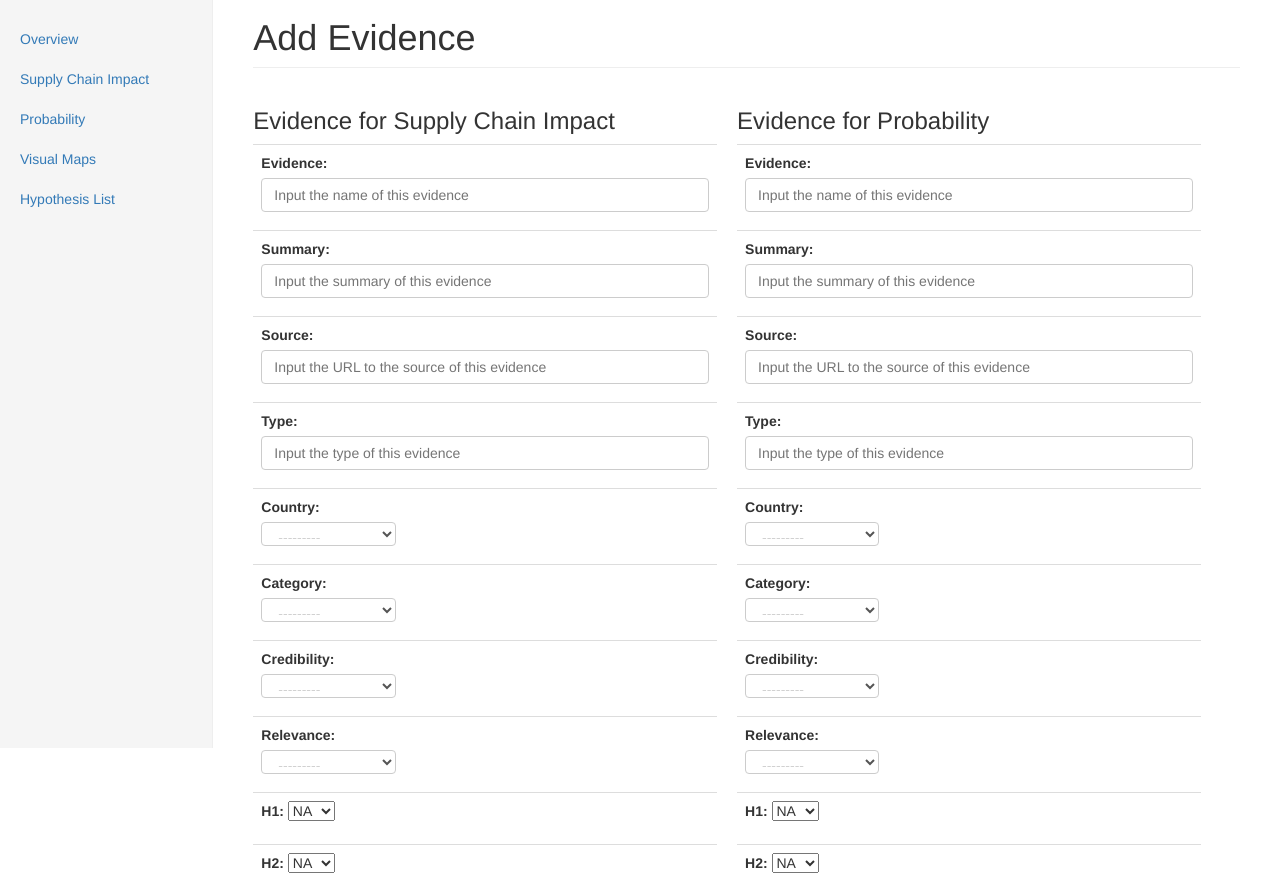
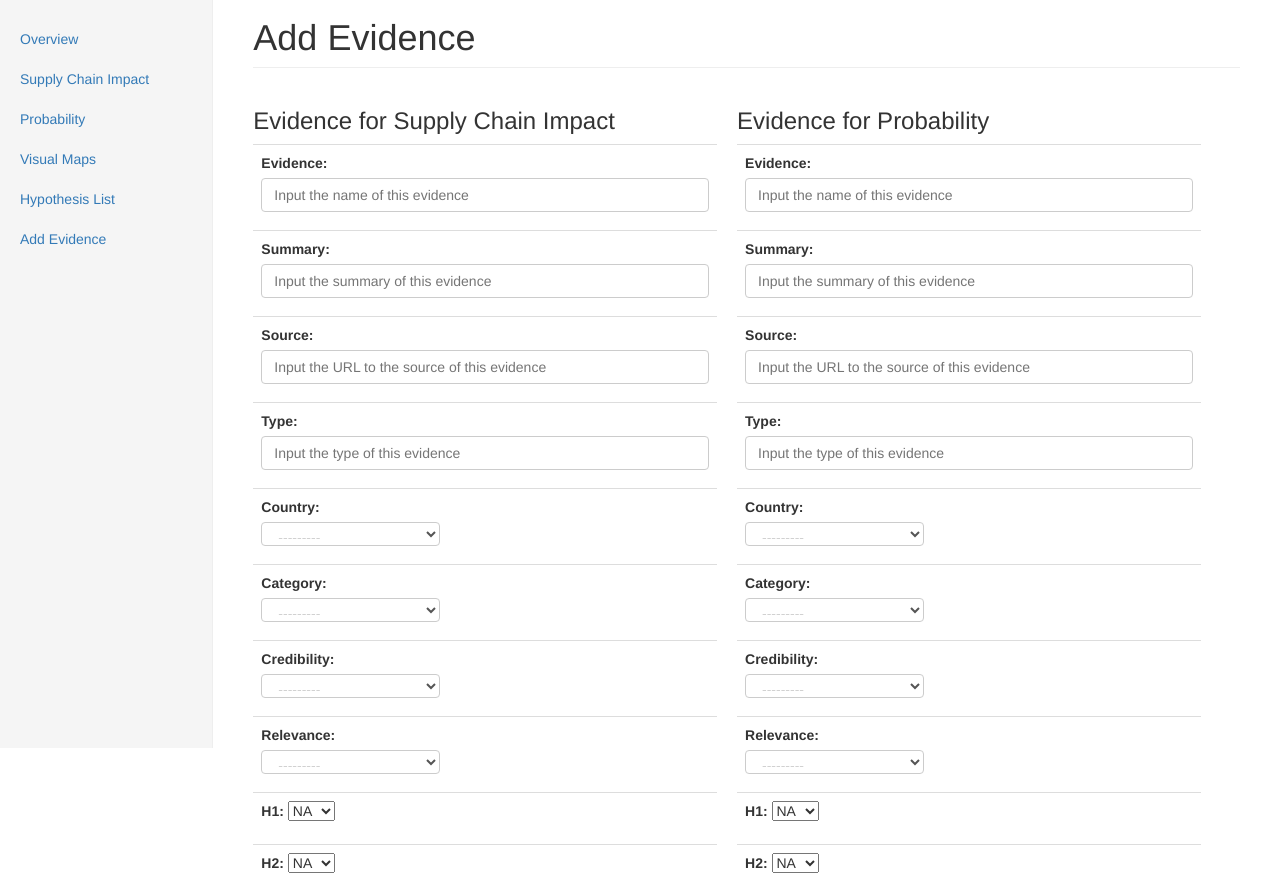
Before and after one commit to KeleiAzz/SCRC_server, a Django app: template risk_evidence/templates/evidence_add.html in a window 1280 px wide. Shown: the part 52-929 px from the top of the page. Run offline with Django 3.2, Linux system fonts and the light colour scheme; the template is opened without the code that fills it: values that come from a table or form of the project are taken from there, others are empty; parts of the project's set-up code (start-up, migrations or seed data) failed here and were passed over; some libraries are stand-ins or nearby versions.

Commit message:
Add a link to evidence_add in the dashboard, slightly change the width of some dropdown list

```diff
--- a/risk_evidence/static/dashboard.css
+++ b/risk_evidence/static/dashboard.css
@@ -166,7 +166,7 @@ h2 {
 
 .form-control3 {
   display: block;
-  width: 30%;
+  width: 40%;
   height: 24px;
   padding: 6px 12px;
   font-size: 14px;
--- a/risk_evidence/templates/dashboard.html
+++ b/risk_evidence/templates/dashboard.html
@@ -49,7 +49,8 @@
             <li><a href={% url 'risk_evidence.views.sci_list' %}>Supply Chain Impact</a></li>
             <li><a href={% url 'risk_evidence.views.probability_list' %}>Probability</a></li>
               <li><a href={% url 'risk_evidence.views.visual_map' %}>Visual Maps</a></li>
-              <li><a href={% url 'risk_evidence.views.hypothesis_list' %}>Hypothesis List<List></List></a></li>
+              <li><a href={% url 'risk_evidence.views.hypothesis_list' %}>Hypothesis List</a></li>
+              <li><a href={% url 'risk_evidence.views.evidence_add' %}>Add Evidence</a></li>
           </ul>
         </div>
         <div class="col-sm-9 col-sm-offset-3 col-md-10 col-md-offset-2 main">
```
